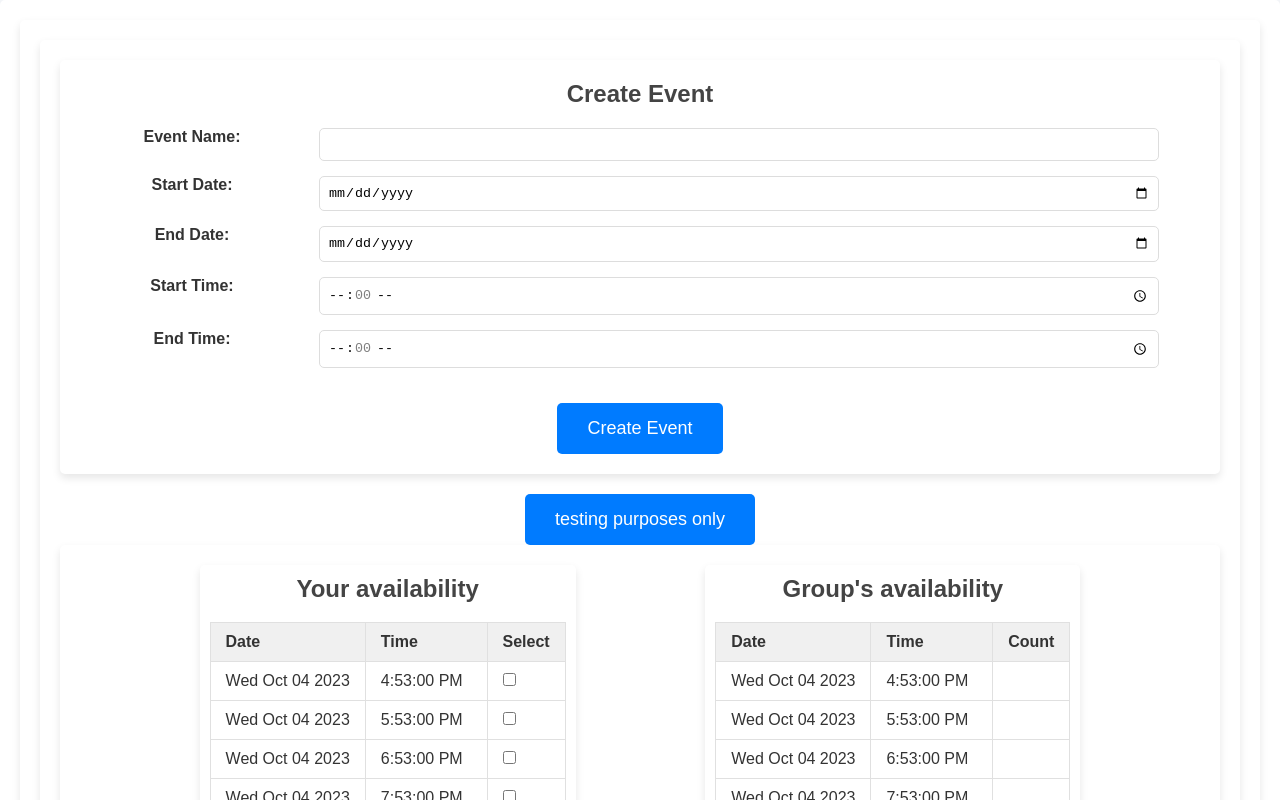
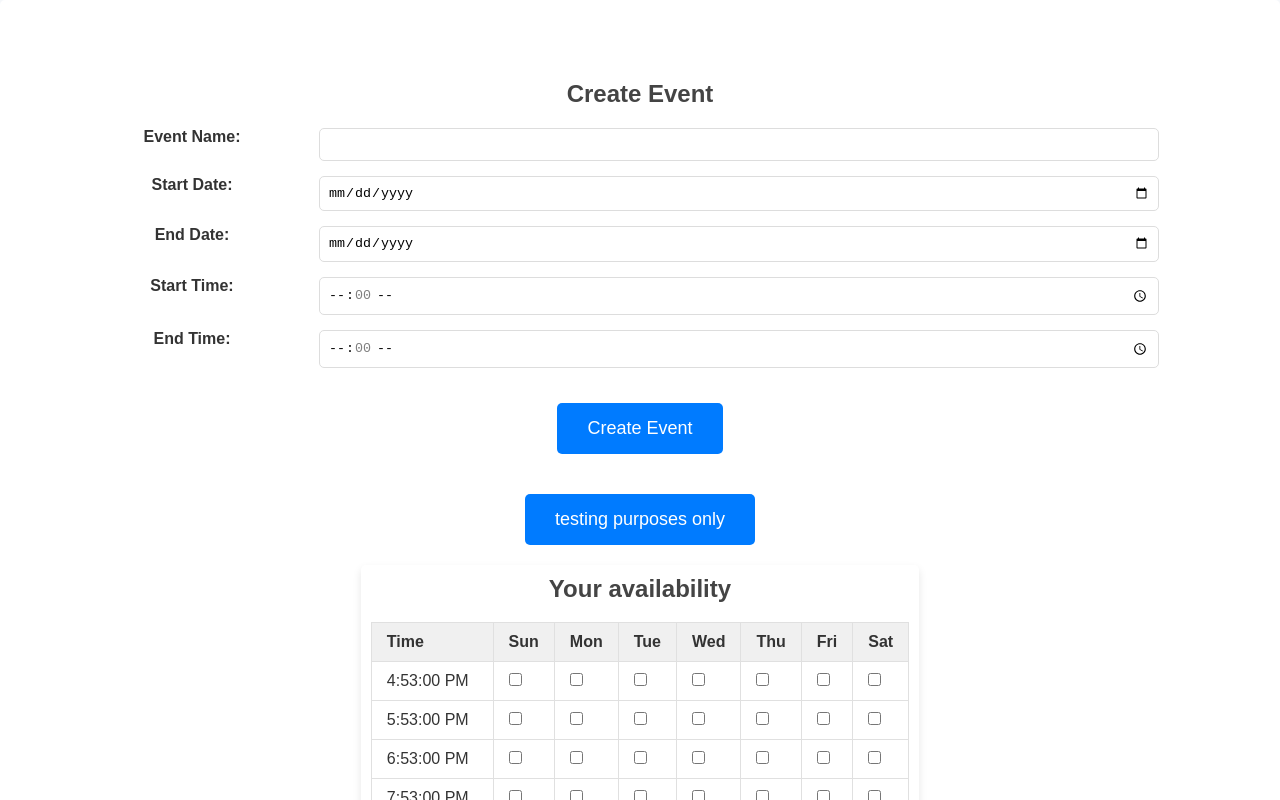
Before and after one commit to 392-f23/TimeSync, a React (Vite) app: page / in a window 1280 px wide. Both pictures are taken after a click on the button "testing purposes only". Shown: the top 800 px of the page. Built offline with nearby package versions, Linux system fonts and the light colour scheme.

Commit message:
reformat calendar tables, slight stlying changes

```diff
--- a/src/components/EventForm.jsx
+++ b/src/components/EventForm.jsx
@@ -58,6 +58,10 @@ class EventForm extends Component {
   render() {
     const { eventName, startDate, endDate, startTime, endTime, eventTableData } = this.state;
 
+
+    // TODO: make "daysOfWeek" based on startTime and endTime
+    const daysOfWeek = ['Sun', 'Mon', 'Tue', 'Wed', 'Thu', 'Fri', 'Sat'];
+
     return (
       <div>
         <div>
@@ -91,23 +95,25 @@ class EventForm extends Component {
               <table>
                 <thead>
                   <tr>
-                  <th>Date</th>
                     <th>Time</th>
-                  <th>Select</th>
+                    {daysOfWeek.map(day => (
+                      <th key={day}>{day}</th>
+                    ))}
                   </tr>
                 </thead>
                 <tbody>
-                {eventTableData.map((slot, index) => (
-                  <tr key={index}>
-                    <td>{slot.date}</td>
+                  {eventTableData.map((slot, timeIndex) => (
+                    <tr key={timeIndex}>
                       <td>{slot.time}</td>
-                    <td>
+                      {daysOfWeek.map((day, dayIndex) => (
+                        <td key={dayIndex}>
                           <input
                             type="checkbox"
                             checked={slot.selected}
-                        onChange={() => this.handleTimeSlotClick(index)}
+                            onChange={() => this.handleTimeSlotClick(timeIndex)}
                           />
                         </td>
+                      ))}
                     </tr>
                   ))}
                 </tbody>
@@ -120,17 +126,21 @@ class EventForm extends Component {
             <table>
               <thead>
                 <tr>
-                  <th>Date</th>
                   <th>Time</th>
-                  <th>Count</th>
+                  {daysOfWeek.map(day => (
+                    <th key={day}>{day}</th>
+                  ))}
                 </tr>
               </thead>
               <tbody>
-                {eventTableData.map((slot, index) => (
-                  <tr key={index}>
-                    <td>{slot.date}</td>
+                {eventTableData.map((slot, timeIndex) => (
+                  <tr key={timeIndex}>
                     <td>{slot.time}</td>
-                    <td></td>
+                    {daysOfWeek.map((day, dayIndex) => (
+                      <td key={dayIndex}>
+                        {/* You can put the count or any other relevant data here */}
+                      </td>
+                    ))}
                   </tr>
                 ))}
               </tbody>
--- a/src/styles/EventForm.scss
+++ b/src/styles/EventForm.scss
@@ -11,7 +11,7 @@ div {
     padding: 20px;
     border-radius: 5px;
     background-color: #ffffff;
-    box-shadow: 0 4px 8px rgba(0, 0, 0, 0.1);
+    // box-shadow: 0 4px 8px rgba(0, 0, 0, 0.1);
 }
 
 h2 {
@@ -85,7 +85,7 @@ button {
 
     > div {
         // Max height and scroll if content overflows
-        max-height: 400px;  // You can adjust this value as needed
+        max-height: 500px;  // You can adjust this value as needed
         overflow-y: auto;
 
         box-shadow: 0 4px 8px rgba(0, 0, 0, 0.1);
```
Lines whose indentation alone changed are shown as unchanged.
